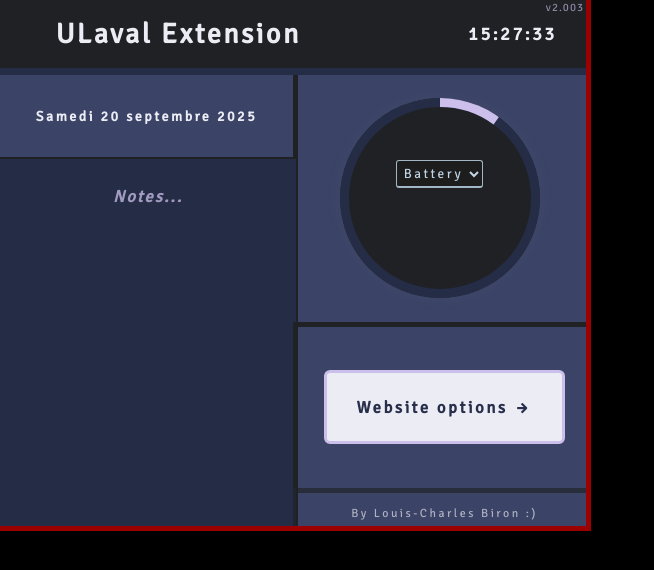
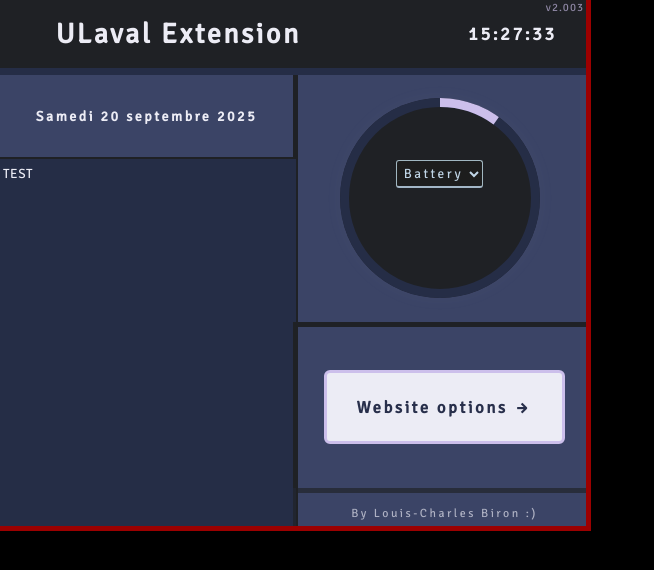
Before and after one commit to Louis-CharlesBiron/ULavalExtension, a React (Vite) app: page / in a window 1280 px wide. Shown: the top 570 px of the page, without its empty margins (0-654 px from the left). Built offline with nearby package versions, Linux system fonts and the light colour scheme.

Commit message:
(Resolves #11) Added notes saving!

```diff
--- a/src/App.jsx
+++ b/src/App.jsx
@@ -4,14 +4,17 @@ import Header from './components/Header'
 import Accueil from './components/Accueil'
 import Options from './components/Options'
 import { useState } from 'react'
+import {UserManagerContext} from './components/contexts/UserManagerContext.jsx'
+import useUserManager from './models/useUserManager.jsx'
 
 export const PAGES = {ACCUEIL:0, OPTIONS:1}
 
 function App() {
-  const [activePage, setActivePage] = useState(PAGES.ACCUEIL)
+  const [activePage, setActivePage] = useState(PAGES.ACCUEIL),
+        userManager = useUserManager()
 
   return (
-    <>
+    <UserManagerContext.Provider value={userManager}>
       <Header activePageState={[activePage, setActivePage]}></Header>
       {
         activePage==PAGES.ACCUEIL?<Accueil activePageState={[activePage, setActivePage]}></Accueil>
@@ -19,7 +22,7 @@ function App() {
         <></>
       }
       <Version></Version>
-    </>
+    </UserManagerContext.Provider>
   )
 }
 
--- a/src/components/Accueil.jsx
+++ b/src/components/Accueil.jsx
@@ -1,20 +1,22 @@
-import { useEffect, useState } from "react"
+import { useContext, useEffect, useState } from "react"
 import styles from "./CSS/Accueil.module.css"
 import { classes, getDate } from "../utils/utils"
 import { PAGES } from "../App"
-import ProgressCircle from "./ProgressCircle"
 import MultiDisplayer from "./MultiDisplayer"
+import { chrome } from "../scripts/DEV_fakeChrome"
+import { UserManagerContext } from './contexts/UserManagerContext'
 
 /**
  * Displays the main menu
  */
 function Accueil({activePageState}) {
-    const [date, setDate] = useState(getDate())
+    const [date, setDate] = useState(getDate()),
+          userManager = useContext(UserManagerContext),
+          [notesTimeout, setNotesTimeout] = useState(null),
+          notesTimeoutValue = 500
 
     useEffect(()=>{
-
         setInterval(()=>setDate(getDate()), 1000*60*60)
-
     }, [])
 
     return <div className={styles.menu}>
@@ -23,7 +25,12 @@ function Accueil({activePageState}) {
                 <span>{date}</span>
             </div>
             <div className={classes(styles.notesBlock, styles.block)}>
-                <textarea className={styles.notes} placeholder="
+                <textarea className={styles.notes} value={userManager.notes} onChange={e=>{
+                    const v = e.target.value
+                    userManager.setNotes = v
+                    clearTimeout(notesTimeout)
+                    setNotesTimeout(setTimeout(()=>userManager.saveNotes(v), notesTimeoutValue))
+                }} placeholder="
 Notes..."></textarea>
             </div>
         </div>
--- a/src/components/CSS/ProgressCircle.module.css
+++ b/src/components/CSS/ProgressCircle.module.css
@@ -14,7 +14,7 @@
     fill: rgba(var(--d0));
     position: relative;
     border-radius: 100%;
-    transition: 0.4s all;
+    transition: 0.4 s all;
 }
 
 .progress {
--- a/src/components/Options.jsx
+++ b/src/components/Options.jsx
@@ -4,7 +4,7 @@ import Case from "./Case"
 import FancyCheckbox from "./FancyCheckbox"
 import { useState } from "react"
 import { darkModeAction, removeBloatAction, useGravityAction } from "../scripts/optionsFunctions"
-import SM from "../utils/storageMapping"
+import {SM} from "../utils/storageMapping"
 
 /**
  * Displays the options menu
--- /dev/null
+++ b/src/components/contexts/UserManagerContext.jsx
@@ -0,0 +1,2 @@
+import {createContext} from "react"
+export const UserManagerContext = createContext(null)
--- a/src/content/contentUtils.js
+++ b/src/content/contentUtils.js
@@ -44,6 +44,7 @@ const SM = {
     darkMode:"a",
     antiBloat:"b",
     useGravity:"c",
+    notes:"d",
 }
 
 // DARK MODE CSS
--- /dev/null
+++ b/src/models/useUserManager.jsx
@@ -0,0 +1,38 @@
+import { useEffect, useMemo, useState } from "react";
+import { chrome } from "../scripts/DEV_fakeChrome";
+import { SM } from "../utils/storageMapping";
+
+function useUserManager() {
+    const [darkMode, setDarkMode] = useState(false),
+          [antiBloat, setAntiBloat] = useState(false),
+          [useGravity, setUseGravity] = useState(false),
+          [notes, setNotes] = useState("INIT STATE (BAD)")
+
+    useEffect(()=>{
+        chrome.storage.sync.get(r=>{
+            setDarkMode(r[SM.darkMode])
+            setAntiBloat(r[SM.antiBloat])
+            setUseGravity(r[SM.useGravity])
+            setNotes(r[SM.notes])
+        })
+    }, [])
+
+    const userManager = useMemo(()=>({
+        get darkMode() {return darkMode},
+        set setDarkMode(v) {setDarkMode(v)},
+
+        get antiBloat() {return antiBloat},
+        set setAntiBloat(v) {setAntiBloat(v)},
+
+        get useGravity() {return useGravity},
+        set setUseGravity(v) {setUseGravity(v)},
+
+        get notes() {return notes},
+        set setNotes(v) {setNotes(v)},
+        saveNotes(v) {chrome.storage.sync.set({[SM.notes]:v})}
+    }), [darkMode, antiBloat, useGravity, notes])
+
+    return userManager
+}
+
+export default useUserManager
--- a/src/scripts/DEV_fakeChrome.js
+++ b/src/scripts/DEV_fakeChrome.js
@@ -6,7 +6,7 @@ export const chrome = import.meta.env.DEV ? {
         create:e=>console.log("NEW WINDOW CREATED AT ",e)
     },
     storage:{
-        syncv:{},
+        syncv:{d:"TEST"},
         localv:{},
         sync:{
             get:(e,o)=>{setTimeout((()=>"function"!=typeof e?o(chrome.storage.syncv):e(chrome.storage.syncv)),100)},
--- a/src/utils/storageMapping.js
+++ b/src/utils/storageMapping.js
@@ -1,5 +1,6 @@
-export default {
+export const SM = {
     darkMode:"a",
     antiBloat:"b",
     useGravity:"c",
+    notes:"d",
 }
```
